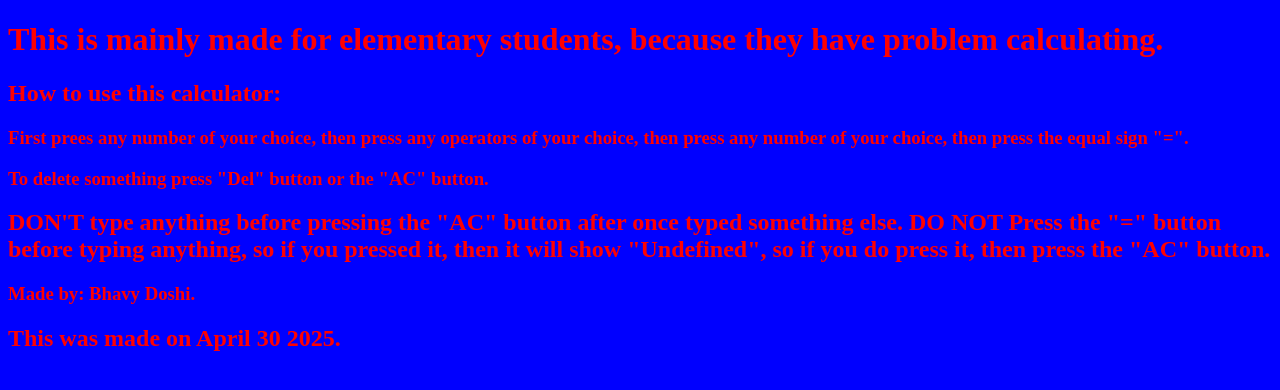
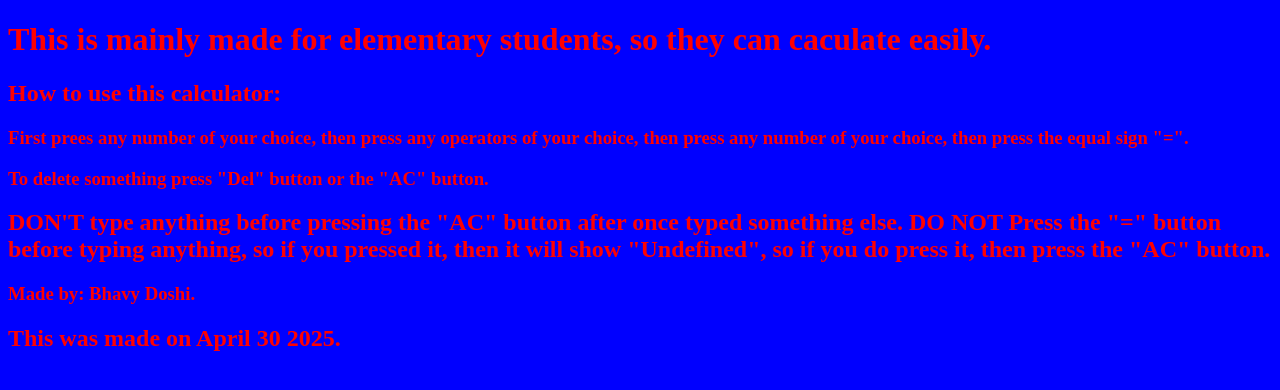
Before and after one commit to Bhavy0309/why, a plain HTML site: page aboutme.html in a window 1280 px wide. Drawn offline with Linux system fonts and the light colour scheme.

Commit message:
Update aboutme.html

```diff
--- a/aboutme.html
+++ b/aboutme.html
@@ -6,7 +6,7 @@
     <title>why I made this</title>
     <link rel="stylesheet" href="aboutme.css">
 </head>
-<h1 class="do">This is mainly made for elementary students, because they have problem calculating.</h1>
+<h1 class="do">This is mainly made for elementary students, so they can caculate easily.</h1>
 <h2 class="do">How to use this calculator:</h2>
 <h3 class="do">First prees any number of your choice, then press any operators of your choice, then press any number of your choice, then press the equal sign "=".</h3>
 <h3 class="do">To delete something press "Del" button or the "AC" button.</h3>
```
